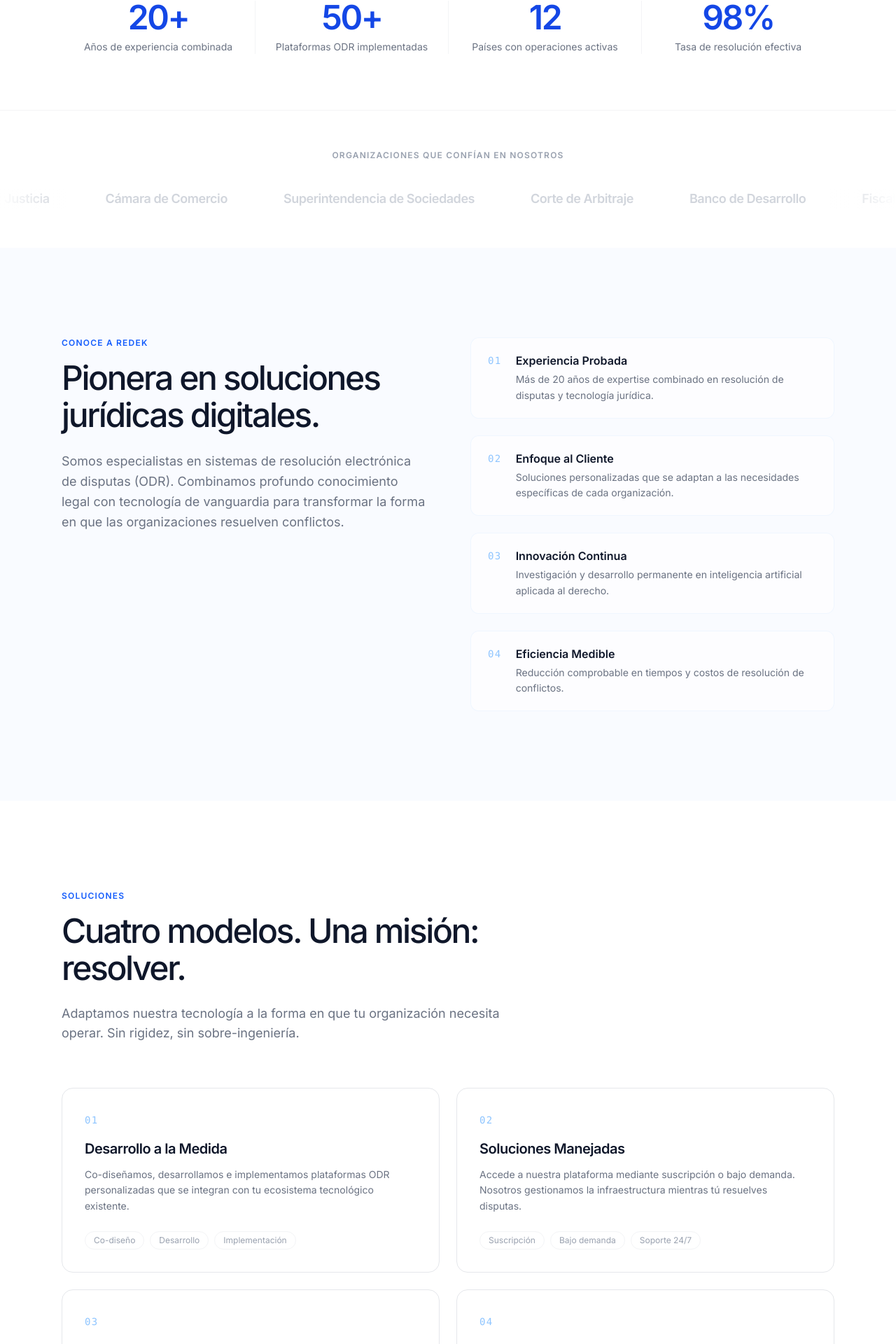
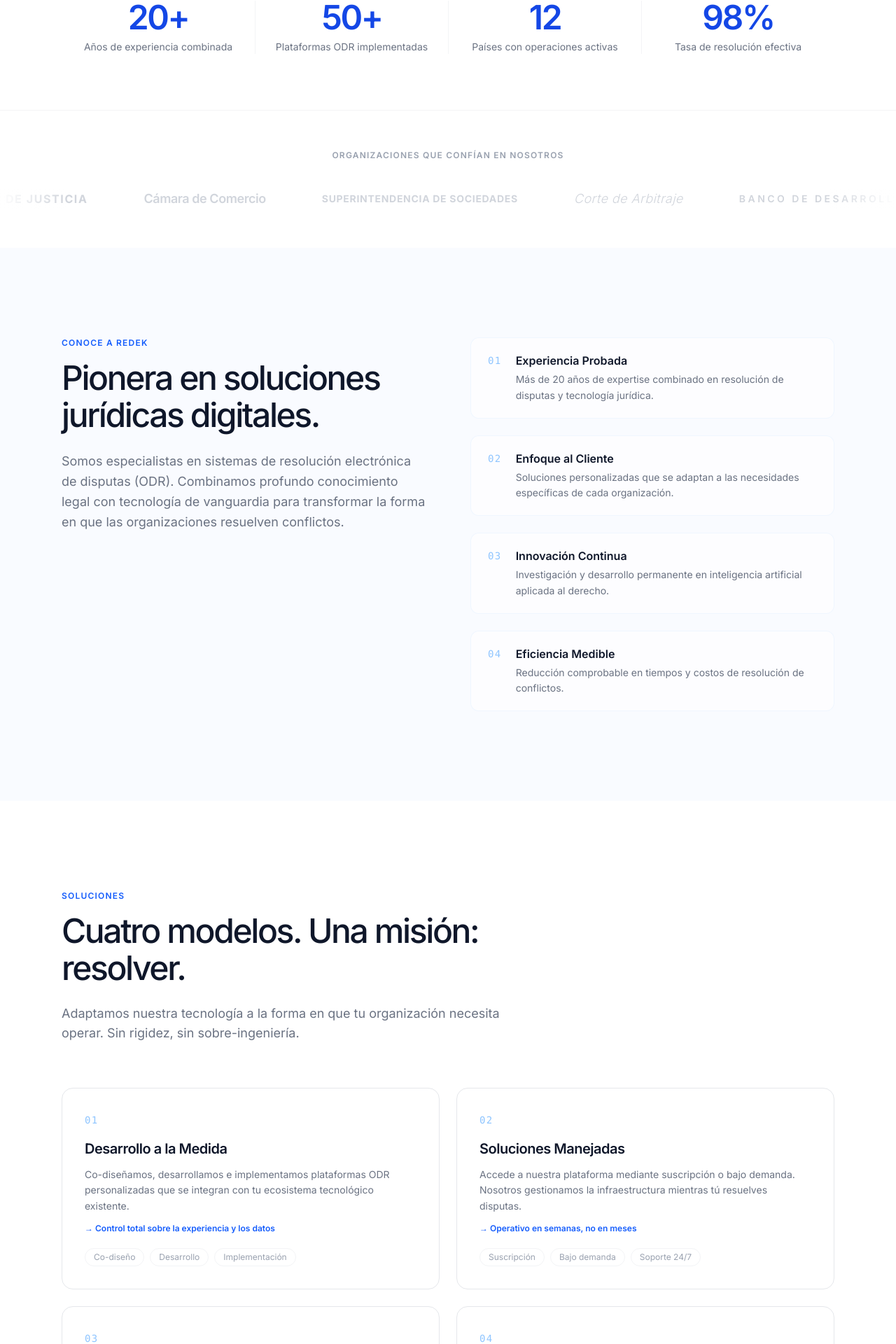
Before and after one commit to Cespial/redek-web, a Next.js app: page / in a window 1280 px wide. Shown: the part 880-2800 px from the top of the page at 70% size. Built offline with nearby package versions, Linux system fonts and the light colour scheme.

Commit message:
Content perfection: CTABand, Testimonial, TrustBar, AI metrics, Solution results, Contact social proof, Client variety, Footer copy

```diff
--- a/src/app/page.tsx
+++ b/src/app/page.tsx
@@ -4,7 +4,10 @@ import Stats from "@/components/Stats";
 import Clients from "@/components/Clients";
 import About from "@/components/About";
 import Solutions from "@/components/Solutions";
+import CTABand from "@/components/CTABand";
 import AIFeatures from "@/components/AIFeatures";
+import Testimonial from "@/components/Testimonial";
+import TrustBar from "@/components/TrustBar";
 import Team from "@/components/Team";
 import Contact from "@/components/Contact";
 import Footer from "@/components/Footer";
@@ -18,7 +21,10 @@ export default function Home() {
       <Clients />
       <About />
       <Solutions />
+      <CTABand />
       <AIFeatures />
+      <Testimonial />
+      <TrustBar />
       <Team />
       <Contact />
       <Footer />
--- a/src/components/AIFeatures.tsx
+++ b/src/components/AIFeatures.tsx
@@ -9,6 +9,7 @@ const features = [
     title: "Automatización Legal (RPA)",
     description:
       "Procesos repetitivos gestionados por agentes inteligentes que reducen errores y aceleran resoluciones.",
+    metric: "Reduce tiempos de gestión hasta 70%",
   },
   {
     abbr: "AP",
@@ -16,6 +17,7 @@ const features = [
     title: "Análisis Predictivo",
     description:
       "Machine learning aplicado a patrones de conflicto para anticipar resultados y optimizar estrategias.",
+    metric: "94% de precisión en predicción de resultados",
   },
   {
     abbr: "CD",
@@ -23,6 +25,7 @@ const features = [
     title: "Clasificación Documental",
     description:
       "Procesamiento avanzado de documentos legales con clasificación automática por relevancia y tipo.",
+    metric: "Procesa +10,000 documentos por hora",
   },
   {
     abbr: "PC",
@@ -30,6 +33,7 @@ const features = [
     title: "Prevención de Conflictos",
     description:
       "Detección temprana de patrones de riesgo para intervenir antes de que los conflictos escalen.",
+    metric: "Detección temprana en el 89% de los casos",
   },
 ];
 
@@ -49,7 +53,7 @@ export default function AIFeatures() {
           variants={{ visible: { transition: { staggerChildren: 0.12 } } }}
         >
           <div className="grid md:grid-cols-5 gap-12 md:gap-16">
-            {/* Left intro — 2 cols */}
+            {/* Left intro */}
             <div className="md:col-span-2">
               <motion.p
                 variants={fadeUp}
@@ -73,7 +77,7 @@ export default function AIFeatures() {
               </motion.p>
             </div>
 
-            {/* Right — 2x2 feature cards — 3 cols */}
+            {/* Right — 2x2 feature cards */}
             <div className="md:col-span-3 grid sm:grid-cols-2 gap-5">
               {features.map((f) => (
                 <motion.div
@@ -89,8 +93,11 @@ export default function AIFeatures() {
                   <h3 className="text-base font-semibold text-[#0F172A] mb-2">
                     {f.title}
                   </h3>
-                  <p className="text-sm text-gray-500 leading-relaxed">
+                  <p className="text-sm text-gray-500 leading-relaxed mb-3">
                     {f.description}
+                  </p>
+                  <p className="text-xs font-semibold text-blue-600">
+                    {f.metric}
                   </p>
                 </motion.div>
               ))}
--- /dev/null
+++ b/src/components/CTABand.tsx
@@ -0,0 +1,48 @@
+"use client";
+
+import { motion } from "framer-motion";
+
+const fadeUp = {
+  hidden: { y: 20, opacity: 0 },
+  visible: { y: 0, opacity: 1, transition: { duration: 0.6, ease: "easeOut" as const } },
+};
+
+export default function CTABand() {
+  return (
+    <section className="py-20 bg-blue-50/40">
+      <div className="max-w-6xl mx-auto px-6">
+        <motion.div
+          initial="hidden"
+          whileInView="visible"
+          viewport={{ once: true }}
+          variants={{ visible: { transition: { staggerChildren: 0.12 } } }}
+          className="text-center"
+        >
+          <motion.h2
+            variants={fadeUp}
+            className="text-3xl md:text-4xl font-medium tracking-tighter text-[#0F172A] max-w-2xl mx-auto leading-tight"
+          >
+            ¿Listo para transformar la gestión de disputas en tu organización?
+          </motion.h2>
+          <motion.p
+            variants={fadeUp}
+            className="mt-4 text-gray-500 text-lg max-w-xl mx-auto"
+          >
+            Agenda una conversación con nuestro equipo y descubre el modelo
+            ideal para tu operación.
+          </motion.p>
+          <motion.a
+            variants={fadeUp}
+            href="#contacto"
+            className="group mt-8 bg-blue-700 text-white px-8 py-4 rounded-full text-sm font-medium hover:bg-blue-800 hover:scale-105 transition-all shadow-2xl shadow-blue-700/25 inline-flex items-center gap-2"
+          >
+            Agendar Demo Privada
+            <span className="text-blue-200 transition-transform group-hover:translate-x-1">
+              &#8594;
+            </span>
+          </motion.a>
+        </motion.div>
+      </div>
+    </section>
+  );
+}
--- a/src/components/Clients.tsx
+++ b/src/components/Clients.tsx
@@ -3,14 +3,14 @@
 import { motion } from "framer-motion";
 
 const clients = [
-  "Ministerio de Justicia",
-  "Cámara de Comercio",
-  "Superintendencia de Sociedades",
-  "Corte de Arbitraje",
-  "Banco de Desarrollo",
-  "Fiscalía General",
-  "Defensoría del Pueblo",
-  "Procuraduría Nacional",
+  { name: "Ministerio de Justicia", style: "uppercase tracking-widest text-base font-bold" },
+  { name: "Cámara de Comercio", style: "text-lg font-semibold tracking-tight" },
+  { name: "Superintendencia de Sociedades", style: "uppercase tracking-wider text-sm font-bold" },
+  { name: "Corte de Arbitraje", style: "text-lg font-light tracking-wide italic" },
+  { name: "Banco de Desarrollo", style: "uppercase tracking-[0.25em] text-sm font-semibold" },
+  { name: "Fiscalía General", style: "text-xl font-bold tracking-tighter" },
+  { name: "Defensoría del Pueblo", style: "text-base font-medium tracking-wide" },
+  { name: "Procuraduría Nacional", style: "uppercase tracking-widest text-sm font-bold" },
 ];
 
 const fadeUp = {
@@ -35,20 +35,19 @@ export default function Clients() {
 
       {/* Infinite marquee */}
       <div className="relative">
-        {/* Left fade */}
         <div className="absolute inset-y-0 left-0 w-24 bg-gradient-to-r from-white to-transparent z-10 pointer-events-none" />
-        {/* Right fade */}
         <div className="absolute inset-y-0 right-0 w-24 bg-gradient-to-l from-white to-transparent z-10 pointer-events-none" />
 
         <div className="flex animate-marquee">
-          {/* Duplicate the list for seamless loop */}
-          {[...clients, ...clients].map((name, i) => (
+          {[...clients, ...clients].map((c, i) => (
             <div
-              key={`${name}-${i}`}
+              key={`${c.name}-${i}`}
               className="flex-shrink-0 px-10 flex items-center"
             >
-              <span className="text-lg font-semibold tracking-tight text-gray-300 whitespace-nowrap select-none">
-                {name}
+              <span
+                className={`text-gray-300 whitespace-nowrap select-none ${c.style}`}
+              >
+                {c.name}
               </span>
             </div>
           ))}
--- a/src/components/Footer.tsx
+++ b/src/components/Footer.tsx
@@ -34,8 +34,8 @@ export default function Footer() {
               </span>
             </div>
             <p className="text-sm text-blue-200/60 max-w-xs leading-relaxed">
-              Pionera en soluciones jurídicas digitales. Precisión algorítmica,
-              criterio humano.
+              Tecnología de resolución de disputas para organizaciones que
+              exigen eficiencia sin sacrificar criterio.
             </p>
             {/* LinkedIn */}
             <a
--- a/src/components/Solutions.tsx
+++ b/src/components/Solutions.tsx
@@ -8,6 +8,7 @@ const services = [
     title: "Desarrollo a la Medida",
     description:
       "Co-diseñamos, desarrollamos e implementamos plataformas ODR personalizadas que se integran con tu ecosistema tecnológico existente.",
+    result: "Control total sobre la experiencia y los datos",
     features: ["Co-diseño", "Desarrollo", "Implementación"],
   },
   {
@@ -15,6 +16,7 @@ const services = [
     title: "Soluciones Manejadas",
     description:
       "Accede a nuestra plataforma mediante suscripción o bajo demanda. Nosotros gestionamos la infraestructura mientras tú resuelves disputas.",
+    result: "Operativo en semanas, no en meses",
     features: ["Suscripción", "Bajo demanda", "Soporte 24/7"],
   },
   {
@@ -22,14 +24,16 @@ const services = [
     title: "Soluciones Licenciadas",
     description:
       "Licencia completa de nuestra tecnología para gestión interna con total control y autonomía operativa.",
-    features: ["Control total", "Autonomía", "Personalización"],
+    result: "Independencia tecnológica con respaldo experto",
+    features: ["Licenciamiento", "Autonomía", "Personalización"],
   },
   {
     number: "04",
     title: "Consultorías Especializadas",
     description:
       "Proyectos de transformación digital, fintech, digitalización de la justicia y capacitación en LegalTech.",
-    features: ["Estrategia", "Capacitación", "Implementación"],
+    result: "De la estrategia a la implementación medible",
+    features: ["Estrategia", "Capacitación", "Acompañamiento"],
   },
 ];
 
@@ -77,7 +81,7 @@ export default function Solutions() {
             necesita operar. Sin rigidez, sin sobre-ingeniería.
           </motion.p>
 
-          {/* Service Cards — 2x2 grid */}
+          {/* Service Cards — 2x2 */}
           <div className="grid sm:grid-cols-2 gap-6 mt-16">
             {services.map((s) => (
               <motion.div
@@ -91,8 +95,11 @@ export default function Solutions() {
                 <h3 className="text-xl font-semibold text-[#0F172A] mt-4 mb-3 tracking-tight">
                   {s.title}
                 </h3>
-                <p className="text-sm text-gray-500 leading-relaxed mb-6">
+                <p className="text-sm text-gray-500 leading-relaxed mb-3">
                   {s.description}
+                </p>
+                <p className="text-xs font-semibold text-blue-600 mb-5">
+                  &#8594; {s.result}
                 </p>
                 <div className="flex flex-wrap gap-2">
                   {s.features.map((f) => (
@@ -108,7 +115,7 @@ export default function Solutions() {
             ))}
           </div>
 
-          {/* Platform capabilities — visual break */}
+          {/* Platform ODR block */}
           <motion.div
             variants={fadeUp}
             className="mt-20 bg-[#0C1B3A] rounded-2xl p-10 md:p-14"
@@ -125,6 +132,15 @@ export default function Solutions() {
                   Resultados rápidos y efectivos. Costos reducidos. Acceso desde
                   cualquier lugar del mundo.
                 </p>
+                <a
+                  href="#contacto"
+                  className="group inline-flex items-center gap-2 mt-6 text-sm font-medium text-blue-400 hover:text-blue-300 transition-colors"
+                >
+                  Explorar la plataforma
+                  <span className="transition-transform group-hover:translate-x-1">
+                    &#8594;
+                  </span>
+                </a>
               </div>
               <div className="grid grid-cols-2 gap-3">
                 {capabilities.map((c) => (
--- /dev/null
+++ b/src/components/Testimonial.tsx
@@ -0,0 +1,47 @@
+"use client";
+
+import { motion } from "framer-motion";
+
+const fadeUp = {
+  hidden: { y: 30, opacity: 0 },
+  visible: { y: 0, opacity: 1, transition: { duration: 0.8, ease: "easeOut" as const } },
+};
+
+export default function Testimonial() {
+  return (
+    <section className="py-28 bg-white">
+      <div className="max-w-4xl mx-auto px-6">
+        <motion.div
+          initial="hidden"
+          whileInView="visible"
+          viewport={{ once: true, margin: "-100px" }}
+          variants={{ visible: { transition: { staggerChildren: 0.15 } } }}
+          className="text-center"
+        >
+          <motion.div
+            variants={fadeUp}
+            className="text-5xl md:text-6xl text-blue-200 leading-none mb-6 select-none"
+          >
+            &ldquo;
+          </motion.div>
+          <motion.blockquote
+            variants={fadeUp}
+            className="text-2xl md:text-3xl font-medium tracking-tight leading-snug text-[#0F172A] max-w-3xl mx-auto"
+          >
+            REDEK transformó completamente nuestra operación de resolución de
+            conflictos. Lo que antes tomaba 18 meses en tribunales, ahora se
+            resuelve en semanas con total trazabilidad.
+          </motion.blockquote>
+          <motion.div variants={fadeUp} className="mt-8 flex flex-col items-center gap-1">
+            <span className="text-sm font-semibold text-[#0F172A]">
+              Dra. Carolina Vélez
+            </span>
+            <span className="text-sm text-gray-400">
+              Directora Jurídica — Cámara de Comercio de Medellín
+            </span>
+          </motion.div>
+        </motion.div>
+      </div>
+    </section>
+  );
+}
--- /dev/null
+++ b/src/components/TrustBar.tsx
@@ -0,0 +1,81 @@
+"use client";
+
+import { motion } from "framer-motion";
+
+const badges = [
+  {
+    icon: (
+      <svg className="w-5 h-5" fill="none" viewBox="0 0 24 24" strokeWidth={1.5} stroke="currentColor">
+        <path strokeLinecap="round" strokeLinejoin="round" d="M9 12.75L11.25 15 15 9.75m-3-7.036A11.959 11.959 0 013.598 6 11.99 11.99 0 003 9.749c0 5.592 3.824 10.29 9 11.623 5.176-1.332 9-6.03 9-11.622 0-1.31-.21-2.571-.598-3.751h-.152c-3.196 0-6.1-1.248-8.25-3.285z" />
+      </svg>
+    ),
+    title: "ISO 27001",
+    description: "Seguridad certificada",
+  },
+  {
+    icon: (
+      <svg className="w-5 h-5" fill="none" viewBox="0 0 24 24" strokeWidth={1.5} stroke="currentColor">
+        <path strokeLinecap="round" strokeLinejoin="round" d="M16.5 10.5V6.75a4.5 4.5 0 10-9 0v3.75m-.75 11.25h10.5a2.25 2.25 0 002.25-2.25v-6.75a2.25 2.25 0 00-2.25-2.25H6.75a2.25 2.25 0 00-2.25 2.25v6.75a2.25 2.25 0 002.25 2.25z" />
+      </svg>
+    ),
+    title: "Cifrado E2E",
+    description: "Datos protegidos en tránsito y reposo",
+  },
+  {
+    icon: (
+      <svg className="w-5 h-5" fill="none" viewBox="0 0 24 24" strokeWidth={1.5} stroke="currentColor">
+        <path strokeLinecap="round" strokeLinejoin="round" d="M12 21a9.004 9.004 0 008.716-6.747M12 21a9.004 9.004 0 01-8.716-6.747M12 21c2.485 0 4.5-4.03 4.5-9S14.485 3 12 3m0 18c-2.485 0-4.5-4.03-4.5-9S9.515 3 12 3m0 0a8.997 8.997 0 017.843 4.582M12 3a8.997 8.997 0 00-7.843 4.582m15.686 0A11.953 11.953 0 0112 10.5c-2.998 0-5.74-1.1-7.843-2.918m15.686 0A8.959 8.959 0 0121 9.75c0 .746-.092 1.472-.264 2.165M3.264 11.915A8.96 8.96 0 013 9.75c0-.746.092-1.472.264-2.168" />
+      </svg>
+    ),
+    title: "GDPR Ready",
+    description: "Cumplimiento normativo global",
+  },
+  {
+    icon: (
+      <svg className="w-5 h-5" fill="none" viewBox="0 0 24 24" strokeWidth={1.5} stroke="currentColor">
+        <path strokeLinecap="round" strokeLinejoin="round" d="M3 13.125C3 12.504 3.504 12 4.125 12h2.25c.621 0 1.125.504 1.125 1.125v6.75C7.5 20.496 6.996 21 6.375 21h-2.25A1.125 1.125 0 013 19.875v-6.75zM9.75 8.625c0-.621.504-1.125 1.125-1.125h2.25c.621 0 1.125.504 1.125 1.125v11.25c0 .621-.504 1.125-1.125 1.125h-2.25a1.125 1.125 0 01-1.125-1.125V8.625zM16.5 4.125c0-.621.504-1.125 1.125-1.125h2.25C20.496 3 21 3.504 21 4.125v15.75c0 .621-.504 1.125-1.125 1.125h-2.25a1.125 1.125 0 01-1.125-1.125V4.125z" />
+      </svg>
+    ),
+    title: "99.9% Uptime",
+    description: "Disponibilidad garantizada",
+  },
+];
+
+const fadeUp = {
+  hidden: { y: 20, opacity: 0 },
+  visible: { y: 0, opacity: 1, transition: { duration: 0.6, ease: "easeOut" as const } },
+};
+
+export default function TrustBar() {
+  return (
+    <section className="py-16 bg-blue-50/40 border-y border-blue-100/40">
+      <div className="max-w-6xl mx-auto px-6">
+        <motion.div
+          initial="hidden"
+          whileInView="visible"
+          viewport={{ once: true }}
+          variants={{ visible: { transition: { staggerChildren: 0.08 } } }}
+          className="grid grid-cols-2 lg:grid-cols-4 gap-8"
+        >
+          {badges.map((b) => (
+            <motion.div
+              key={b.title}
+              variants={fadeUp}
+              className="flex items-start gap-3"
+            >
+              <div className="w-10 h-10 rounded-lg bg-white border border-blue-100 flex items-center justify-center shrink-0 text-blue-600">
+                {b.icon}
+              </div>
+              <div>
+                <h4 className="text-sm font-semibold text-[#0F172A]">
+                  {b.title}
+                </h4>
+                <p className="text-xs text-gray-400 mt-0.5">{b.description}</p>
+              </div>
+            </motion.div>
+          ))}
+        </motion.div>
+      </div>
+    </section>
+  );
+}
```
Also changed, not shown: src/components/Contact.tsx (+19 -5 lines).
